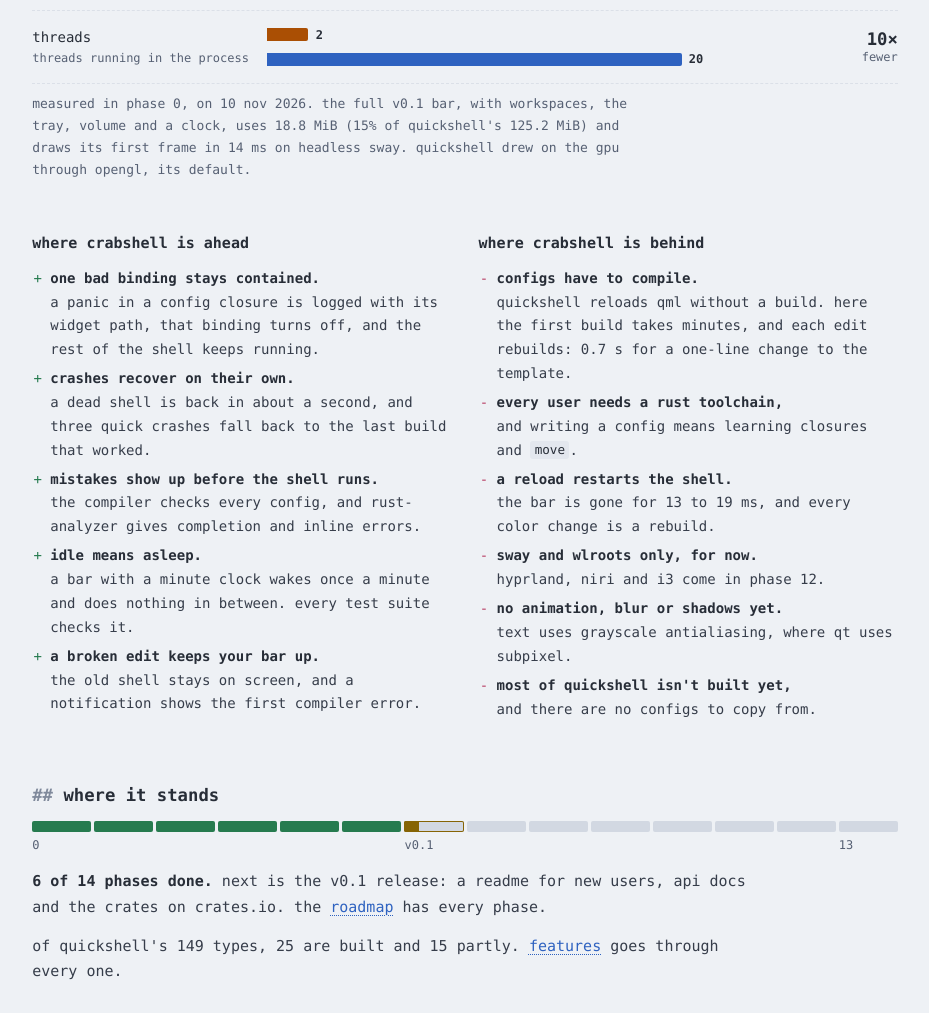
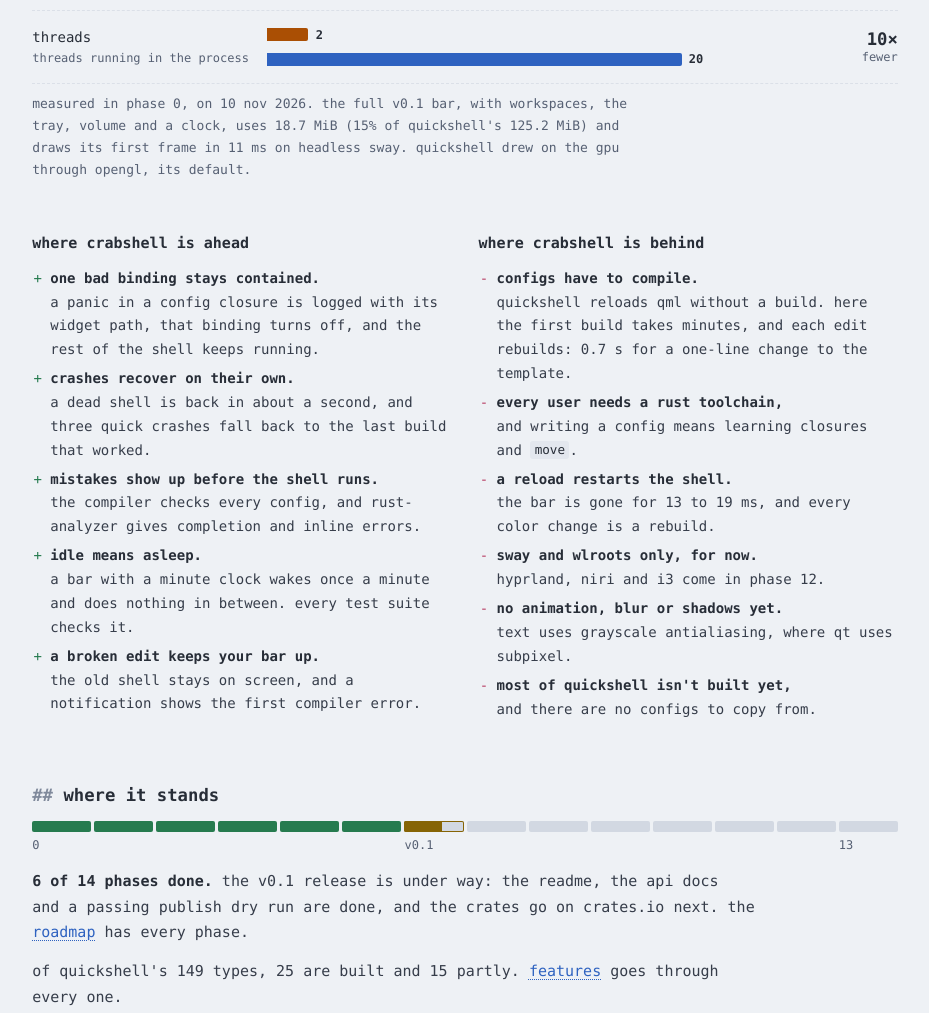
Before and after one commit to w0x7y/crabshell, a plain HTML site: page docs/site/index.html in a window 1280 px wide. Shown: the part 1172-2185 px from the top of the page, without its empty margins (175-1104 px from the left). Drawn offline with Linux system fonts and the light colour scheme; a web font is replaced by a local one.

Commit message:
Record the v0.1 numbers in the performance table

```diff
--- a/docs/site/data.js
+++ b/docs/site/data.js
@@ -19,7 +19,7 @@ const PHASES = [
   { n: 3, title: "clock, workspaces and audio", state: "done", when: "passed 11 nov", items: [["yes", "a workspace switch shows within one frame"], ["yes", "scrolling changes the volume, and pactl agrees"], ["yes", "the clock is right after suspend and resume"]] },
   { n: 4, title: "tray and popups", state: "done", when: "passed 13 nov", items: [["yes", "tray watcher, host and dbusmenu"], ["yes", "PopupWindow, Menu and Tray widgets"], ["yes", "nm-applet, blueman, keepassxc and discord work"], ["yes", "all of them survive a reload"]] },
   { n: 5, title: "cli and reload", state: "done", when: "passed 13 nov", items: [["yes", "crabshell init, check and run"], ["yes", "rebuild and reload on save, state kept by cx.persist"], ["yes", "crash restarts and the fallback to the last good build"], ["yes", "exit check: all four cases on headless sway"]] },
-  { n: 6, title: "the v0.1 release", state: "next", when: "up next, 1 to 2 weeks", items: [["yes", "config template, pinned to the design doc"], ["part", "measured numbers in the performance table"], ["no", "a readme that takes a new user from install to bar"], ["no", "api docs on docs.rs"], ["no", "crates published on crates.io"], ["no", "a clean account goes from cargo install to a running bar in under 15 minutes"]] },
+  { n: 6, title: "the v0.1 release", state: "next", when: "in progress", items: [["yes", "config template, pinned to the design doc"], ["yes", "measured numbers in the performance table"], ["yes", "a readme that takes a new user from install to bar"], ["part", "api docs on every public item; docs.rs builds them once published"], ["yes", "crates ready to publish: metadata, a license check and a passing dry run"], ["no", "crates published on crates.io"], ["no", "a clean account goes from cargo install to a running bar in under 15 minutes"]] },
   { n: 7, title: "windows and input", state: "later", when: "after v0.1", items: [["no", "floating windows and more layer-shell options"], ["no", "input regions and masks"], ["no", "keyboard and text input"], ["no", "scrolling lists, images, clipping and wrapper widgets"]] },
   { n: 8, title: "animation and effects", state: "later", when: "after v0.1", items: [["no", "animations that run only while something moves"], ["no", "gradients, shadows and background blur"], ["no", "a gpu backend, if the cpu renderer can't keep up"]] },
   { n: 9, title: "desktop services", state: "later", when: "after v0.1", items: [["no", "notification server and media players"], ["no", "pipewire nodes and levels"], ["no", "battery and power profiles"], ["no", "bluetooth and networking"], ["no", "idle monitor and inhibitor"]] },
--- a/docs/site/index.html
+++ b/docs/site/index.html
@@ -51,7 +51,7 @@
 <p>both drew the same static text bar on the same laptop under swayfx, 1920×1080 at scale 1, median of three runs. shorter bars cost less.</p>
 <div class="legend"><span><i class="swatch crab"></i>crabshell</span><span><i class="swatch qs"></i>quickshell 0.3.2</span></div>
 <div class="chart" id="metrics" role="figure" aria-label="what the same bar costs in crabshell and in quickshell"></div>
-<p class="figure-caption">measured in phase 0, on 10 nov 2026. the full v0.1 bar, with workspaces, the tray, volume and a clock, uses 18.8 MiB (15% of quickshell's 125.2 MiB) and draws its first frame in 14 ms on headless sway. quickshell drew on the gpu through opengl, its default.</p>
+<p class="figure-caption">measured in phase 0, on 10 nov 2026. the full v0.1 bar, with workspaces, the tray, volume and a clock, uses 18.7 MiB (15% of quickshell's 125.2 MiB) and draws its first frame in 11 ms on headless sway. quickshell drew on the gpu through opengl, its default.</p>
 
 <div class="diff">
 <div class="ahead">
@@ -80,7 +80,7 @@
 <h2 id="where-it-stands">where it stands</h2>
 <div class="rail" id="rail" aria-hidden="true"></div>
 <div class="rail-ticks" id="rail-ticks" aria-hidden="true"></div>
-<p><strong id="phases-done"></strong> next is the v0.1 release: a readme for new users, api docs and the crates on crates.io. the <a href="roadmap.html">roadmap</a> has every phase.</p>
+<p><strong id="phases-done"></strong> the v0.1 release is under way: the readme, the api docs and a passing publish dry run are done, and the crates go on crates.io next. the <a href="roadmap.html">roadmap</a> has every phase.</p>
 <p id="types-line"></p>
 </main>
 
```
Also changed, not shown: docs/site/roadmap.html (+0 -1 lines), 2 other files.
